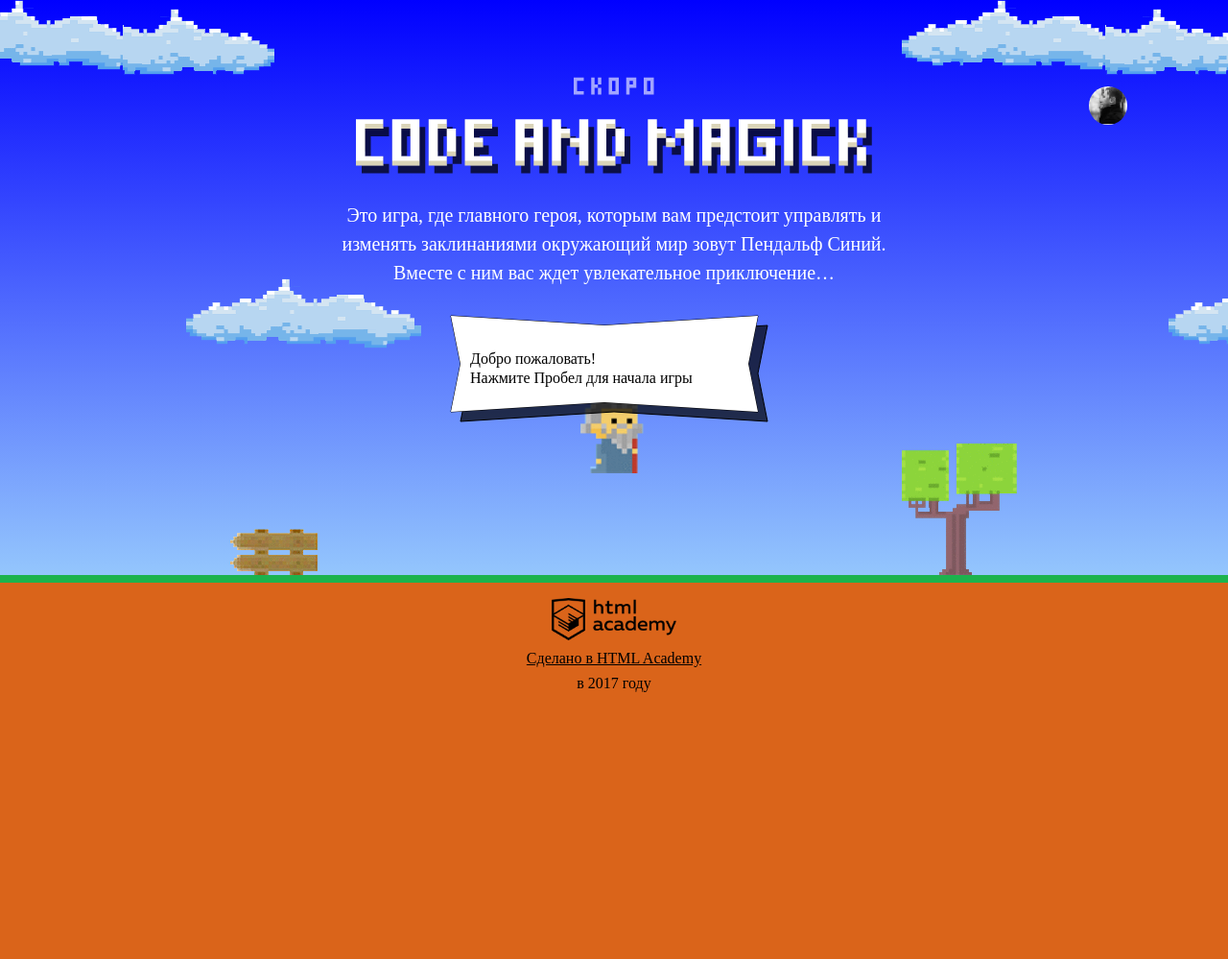
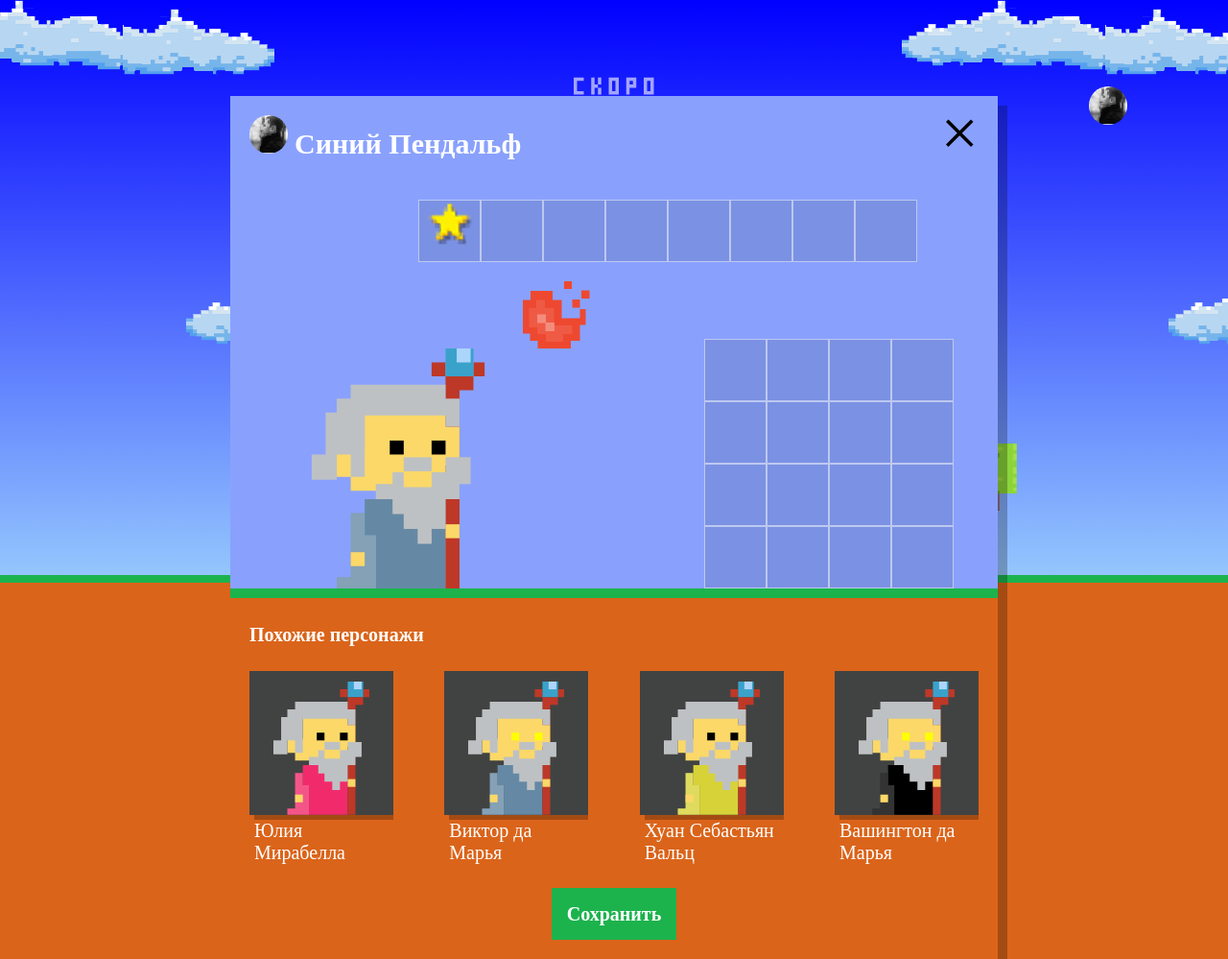
Before and after one commit to yakovlevgleb/251249-code-and-magick, a website: page index.html in a window 1280 px wide. Shown: the whole page at 96% size. Before the commit the page ends 800 px from the top, so only its background shows below. Drawn offline with Linux system fonts and the light colour scheme; a web font is replaced by a local one.

Commit message:
#manywizards

```diff
--- a/index.html
+++ b/index.html
@@ -188,6 +188,7 @@
       }
     </script>
     <script src="./js/stat.js"></script>
+    <script src="./js/setup.js"></script>
     <script src="./js/game.js"></script>
 
   </body>
--- /dev/null
+++ b/js/setup.js
@@ -0,0 +1,87 @@
+'use strict';
+
+var userDialog = document.querySelector('.setup');
+userDialog.classList.remove('hidden');
+
+var wizadName = [
+  'Иван',
+  'Хуан Себастьян',
+  'Мария',
+  'Кристоф',
+  'Виктор',
+  'Юлия',
+  'Люпита',
+  'Вашингтон'
+];
+
+var wizardSname = [
+  'да Марья',
+  'Верон',
+  'Мирабелла',
+  'Вальц',
+  'Онопко',
+  'Топольницкая',
+  'Нионго',
+  'Ирвинг'
+];
+
+var jaketColor = [
+  'rgb(101, 137, 164)',
+  'rgb(241, 43, 107)',
+  'rgb(146, 100, 161)',
+  'rgb(56, 159, 117)',
+  'rgb(215, 210, 55)',
+  'rgb(0, 0, 0)'
+];
+
+var eyesColor = [
+  'black',
+  'red',
+  'blue',
+  'yellow',
+  'green'
+];
+
+
+
+function getWizardName(wizadName, wizardSname) {
+  return wizadName[Math.floor(Math.random() * wizadName.length)] + ' ' + wizardSname[Math.floor(Math.random() * wizardSname.length)];
+}
+
+function getColorJaket(jaketColor) {
+  return jaketColor[Math.floor(Math.random() * jaketColor.length)];
+}
+
+function getEyesColor(eyesColor) {
+  return eyesColor[Math.floor(Math.random() * eyesColor.length)];
+}
+
+var howManyWizards = 4;
+var wizards = [];
+for (var i = 0; i < howManyWizards; i++) {
+  wizards[i] = {
+    name: getWizardName(wizadName, wizardSname),
+    coatColor: getColorJaket(jaketColor),
+    eyesColor: getEyesColor(eyesColor)
+  };
+}
+
+  var similarListElement = userDialog.querySelector('.setup-similar-list');
+  var similarWizardTemplate = document.querySelector('#similar-wizard-template').content;
+
+  var renderWizard = function(wizard) {
+    var wizardElement = similarWizardTemplate.cloneNode(true);
+
+    wizardElement.querySelector('.setup-similar-label').textContent = wizard.name;
+    wizardElement.querySelector('.wizard-coat').style.fill = wizard.coatColor;
+    wizardElement.querySelector('.wizard-eyes').style.fill = wizard.eyesColor;
+    return wizardElement;
+  }
+
+  var fragment = document.createDocumentFragment();
+  for (var i = 0; i < wizards.length; i++) {
+    fragment.appendChild(renderWizard(wizards[i]));
+  }
+  similarListElement.appendChild(fragment);
+
+  userDialog.querySelector('.setup-similar').classList.remove('hidden');
```
